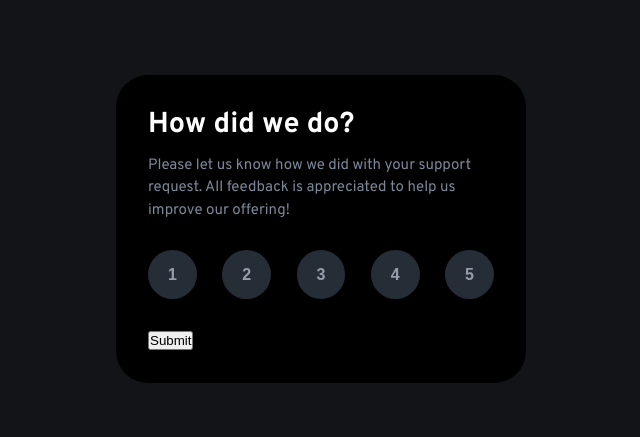
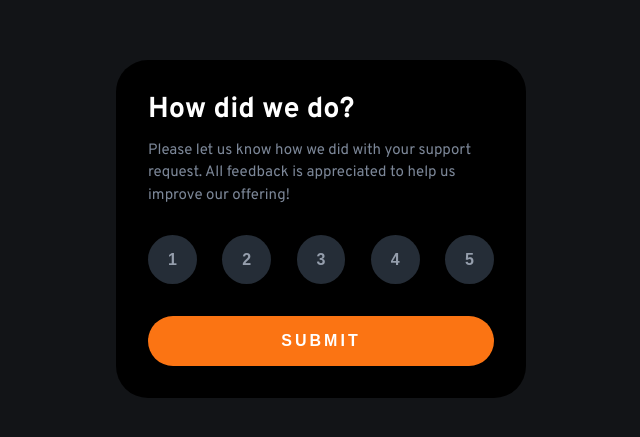
Before and after one commit to GracilianoOG/fementor-rating-component, a plain HTML site: page index.html in a window 1280 px wide. Shown: the part 171-608 px from the top of the page, without its empty margins (319-959 px from the left). Drawn offline with Linux system fonts and the light colour scheme.

Commit message:
Added styling to the submit button

```diff
--- a/assets/styles/scss/main.scss
+++ b/assets/styles/scss/main.scss
@@ -34,6 +34,20 @@
   &__final {
     display: none;
   }
+
+  &__submit {
+    border: 0;
+    border-radius: 2rem;
+    background-color: variables.$orange;
+    color: variables.$white;
+    cursor: pointer;
+    font-size: 1rem;
+    font-weight: 700;
+    letter-spacing: 3px;
+    padding: 1rem;
+    text-transform: uppercase;
+    width: 100%;
+  }
 }
 
 .rating {
```
Also changed, not shown: assets/styles/css/main.css.
